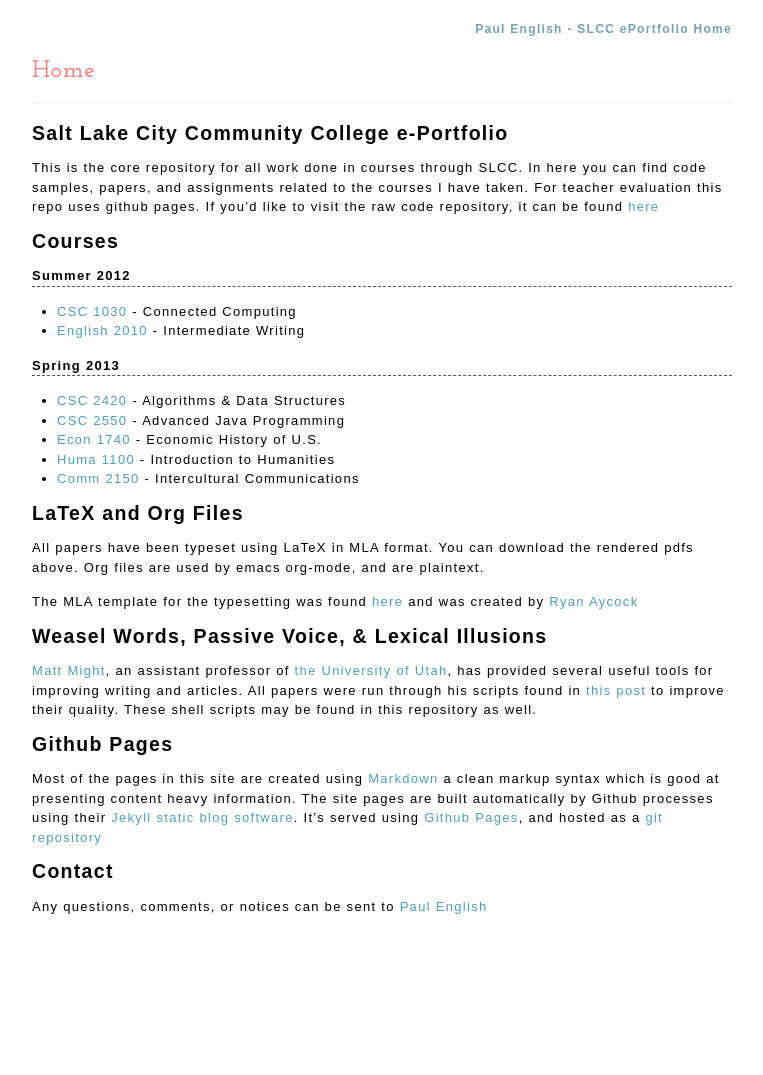
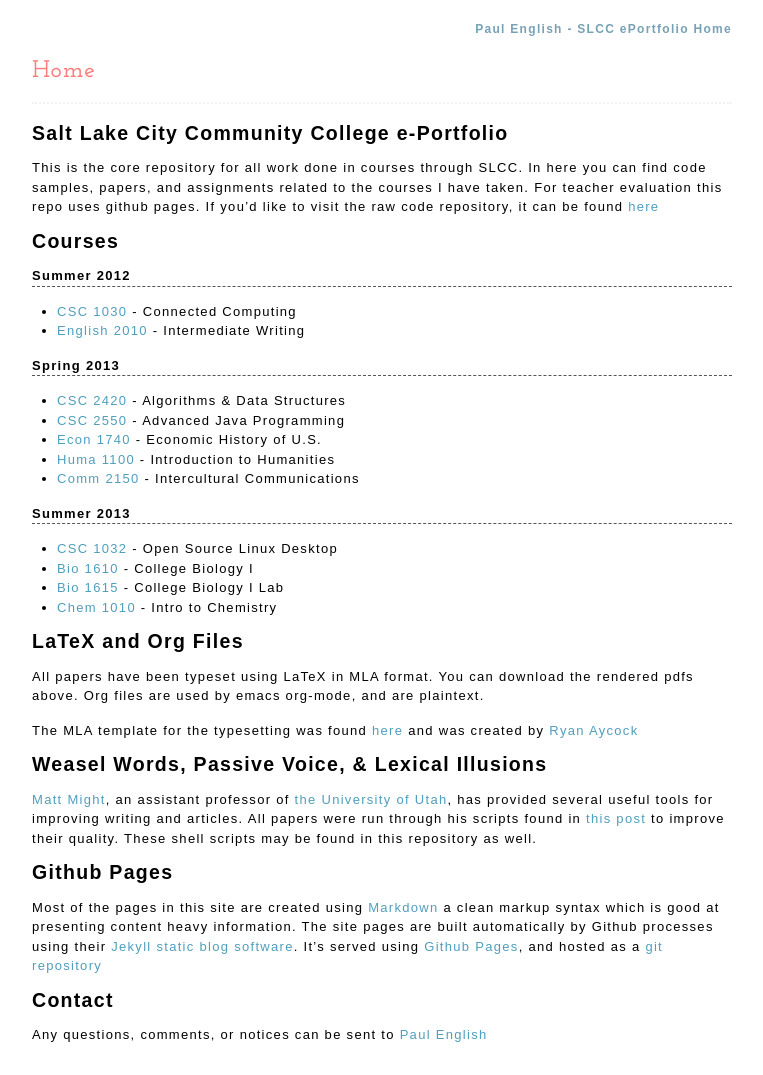
Before and after one commit to paul-english/slcc-eportfolio, a Jekyll site: the page built from index.md, in a window 1280 px wide. Shown: the whole page, without its empty margins (258-1021 px from the left). Built offline with Jekyll 4.4.1, drawn with Linux system fonts in a browser that asks for light colours; Markdown is read by kramdown in place of the engine named in the settings; comment, search, counter and statistics services are not loaded; before the commit the page ends 946 px from its top, so only the background shows below that.

Commit message:
Include summer class indexes

```diff
--- a/index.md
+++ b/index.md
@@ -22,6 +22,13 @@
 * [Huma 1100](sp13-huma-1100-012-bitter) - Introduction to Humanities
 * [Comm 2150](sp13-comm-2150-003-mckay) - Intercultural Communications
 
+#### Summer 2013
+
+* [CSC 1032](su13-cs-1032-001-walsh) - Open Source Linux Desktop
+* [Bio 1610](su13-biol-1610-014-doyle) - College Biology I
+* [Bio 1615](su13-biol-1615-002-jones) - College Biology I Lab
+* [Chem 1010](su13-chem-1010-009-neilsen) - Intro to Chemistry
+
 ## LaTeX and Org Files
 
 All papers have been typeset using LaTeX in MLA format. You can download the rendered pdfs above. Org files are used by emacs org-mode, and are plaintext.
```
Also changed, not shown: su13-biol-1610-014-doyle/index.md (added, +4 -0 lines), su13-biol-1615-002-jones/index.md (added, +4 -0 lines), su13-chem-1010-009-neilsen/index.md (added, +4 -0 lines), su13-cs-1032-001-walsh/index.md (added, +7 -0 lines).
